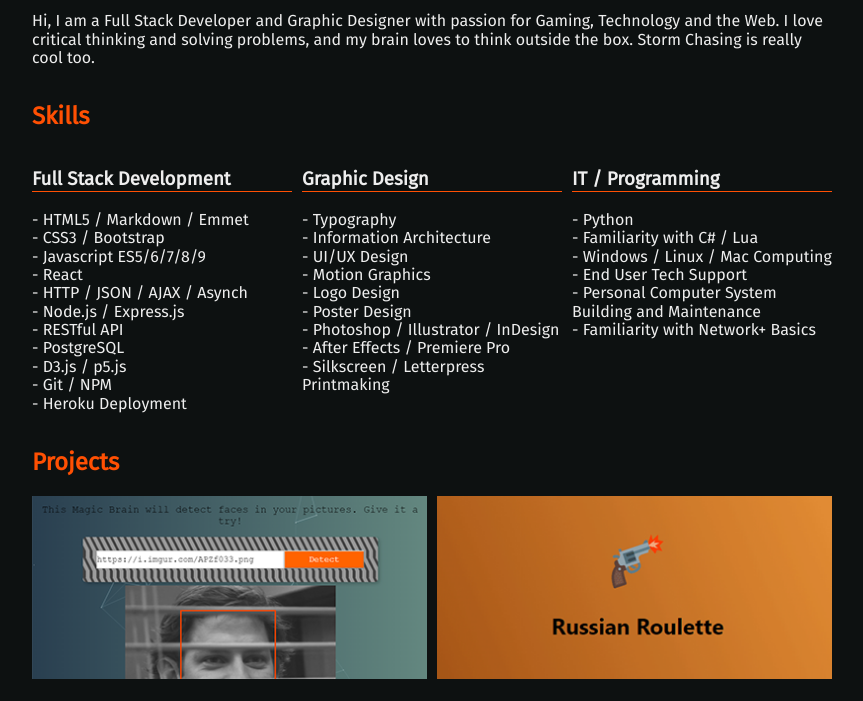
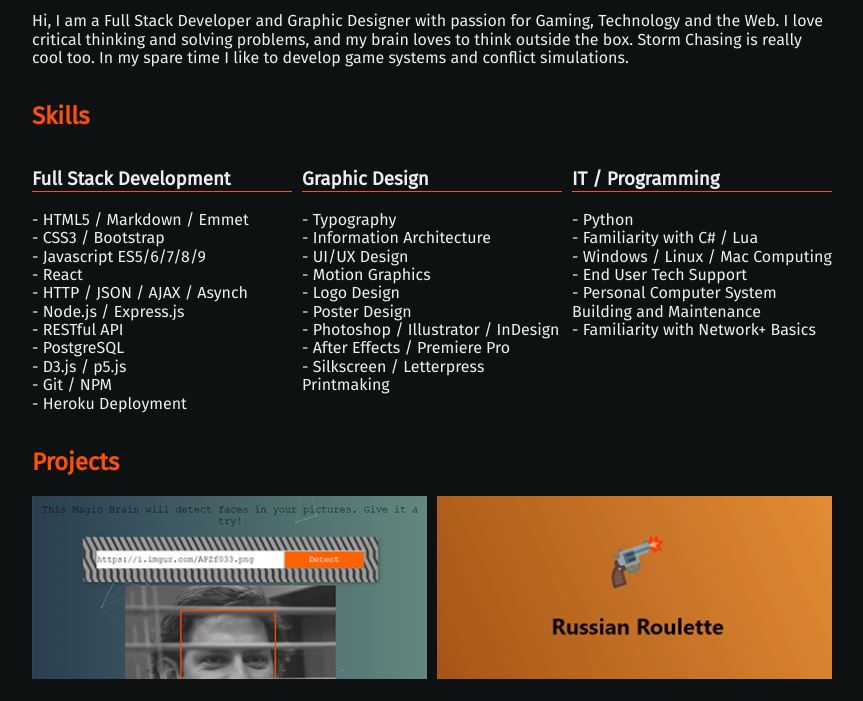
Before and after one commit to deadhandfailsafe/deadhandfailsafe.github.io, a plain HTML site: page index.html in a window 1280 px wide. Shown: the part 399-1100 px from the top of the page, without its empty margins (208-1071 px from the left). Drawn offline with nearby package versions, Linux system fonts and the light colour scheme.

Commit message:
Updated bio slightly

```diff
--- a/index.html
+++ b/index.html
@@ -21,7 +21,7 @@
         <div>
             <p>Hi, I am a Full Stack Developer and Graphic Designer with passion for Gaming, Technology and the Web. I
                 love critical thinking and solving problems, and my brain loves to think outside the box. Storm Chasing
-                is really cool too.</p>
+                is really cool too. In my spare time I like to develop game systems and conflict simulations.</p>
         </div>
     </div>
     <div class="sect2">
```
